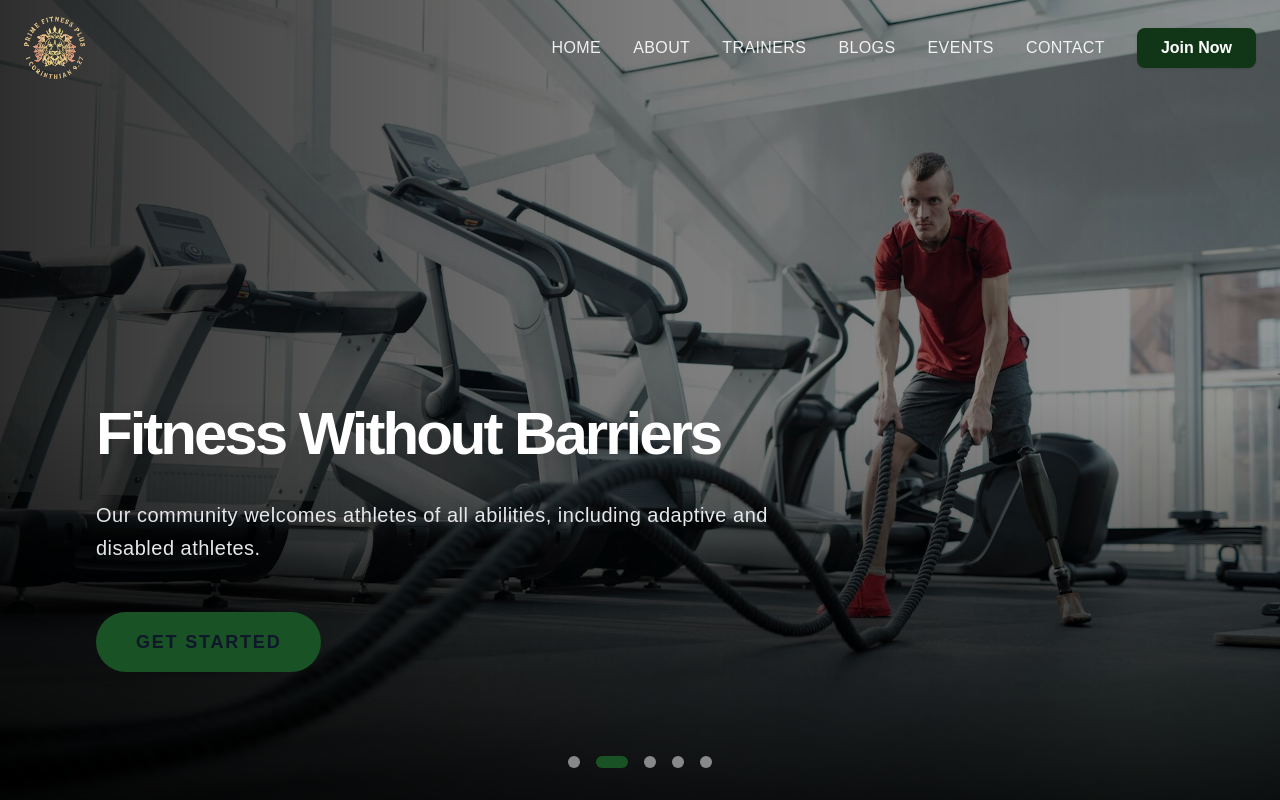
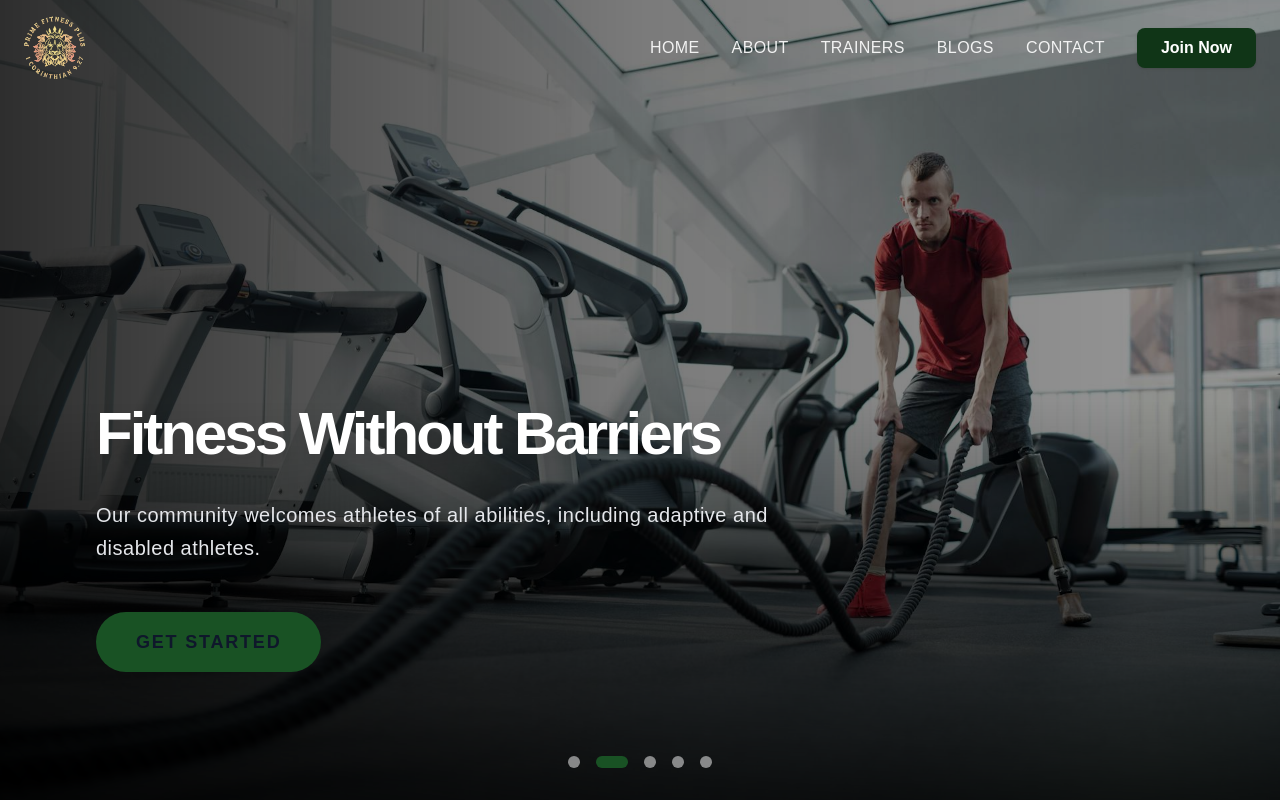
Before and after one commit to Harshk1050/PrimeFitness, a Next.js app: page / in a window 1280 px wide. Shown: the top 800 px of the page. Built offline with nearby package versions, Linux system fonts and the light colour scheme.

Commit message:
hide - events page

```diff
--- a/src/components/Navbar.tsx
+++ b/src/components/Navbar.tsx
@@ -1,11 +1,12 @@
 "use client";
 
-import { useState, useEffect } from "react";
+import { AnimatePresence, motion } from "framer-motion";
+import { Menu, X } from "lucide-react";
+import { useEffect, useState } from "react";
+
+import Image from "next/image";
 import Link from "next/link";
-import Image from "next/image";
 import { usePathname } from "next/navigation";
-import { Menu, X } from "lucide-react";
-import { motion, AnimatePresence } from "framer-motion";
 
 const Navbar = () => {
   const [isOpen, setIsOpen] = useState(false);
@@ -32,7 +33,7 @@ const Navbar = () => {
     { name: "About", href: "/about" },
     { name: "Trainers", href: "/trainers" },
     { name: "Blogs", href: "/blogs" },
-    { name: "Events", href: "/events" },
+    // { name: "Events", href: "/events" },
     { name: "Contact", href: "/contact" },
   ];
 
```
